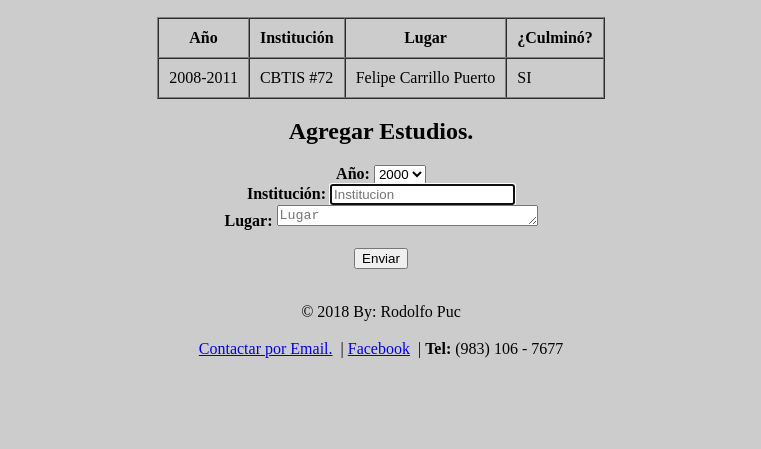
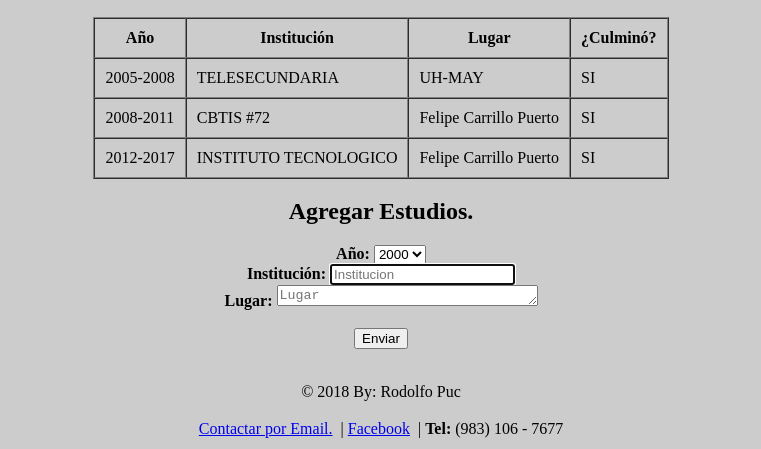
Before and after one commit to DragonSlayer92/ProyectoFinal-Modulo_1, a plain HTML site: page html/educacion.html in a window 1280 px wide. Shown: the part 461-910 px from the top of the page, without its empty margins (259-1020 px from the left). Before the commit the page ends 830 px from the top, so only its background shows below. Drawn offline with Linux system fonts and the light colour scheme.

Commit message:
Proyecto Final V1.1

```diff
--- a/html/educacion.html
+++ b/html/educacion.html
@@ -40,8 +40,20 @@
 				</thead>
 				<tbody>
 					<tr>
+						<td>2005-2008</td>
+						<td>TELESECUNDARIA</td>
+						<td>UH-MAY</td>
+						<td>SI</td>
+					</tr>
+					<tr>
 						<td>2008-2011</td>
 						<td>CBTIS #72</td>
+						<td>Felipe Carrillo Puerto</td>
+						<td>SI</td>
+					</tr>
+					<tr>
+						<td>2012-2017</td>
+						<td>INSTITUTO TECNOLOGICO</td>
 						<td>Felipe Carrillo Puerto</td>
 						<td>SI</td>
 					</tr>
```
